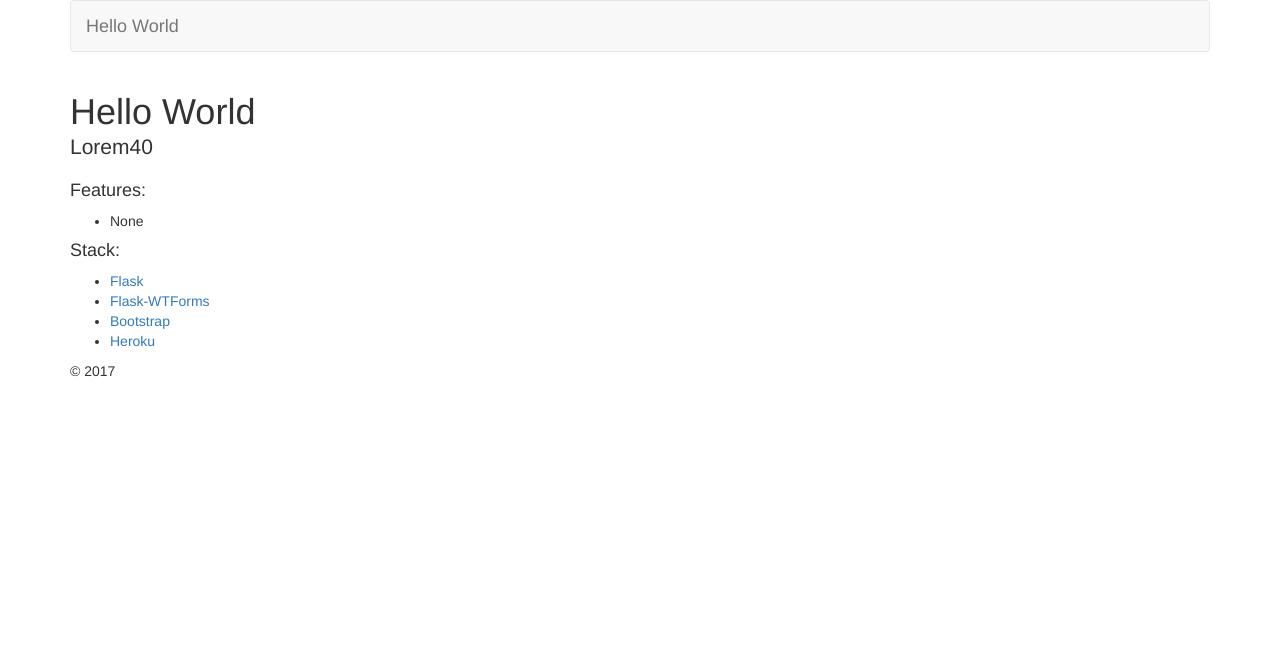
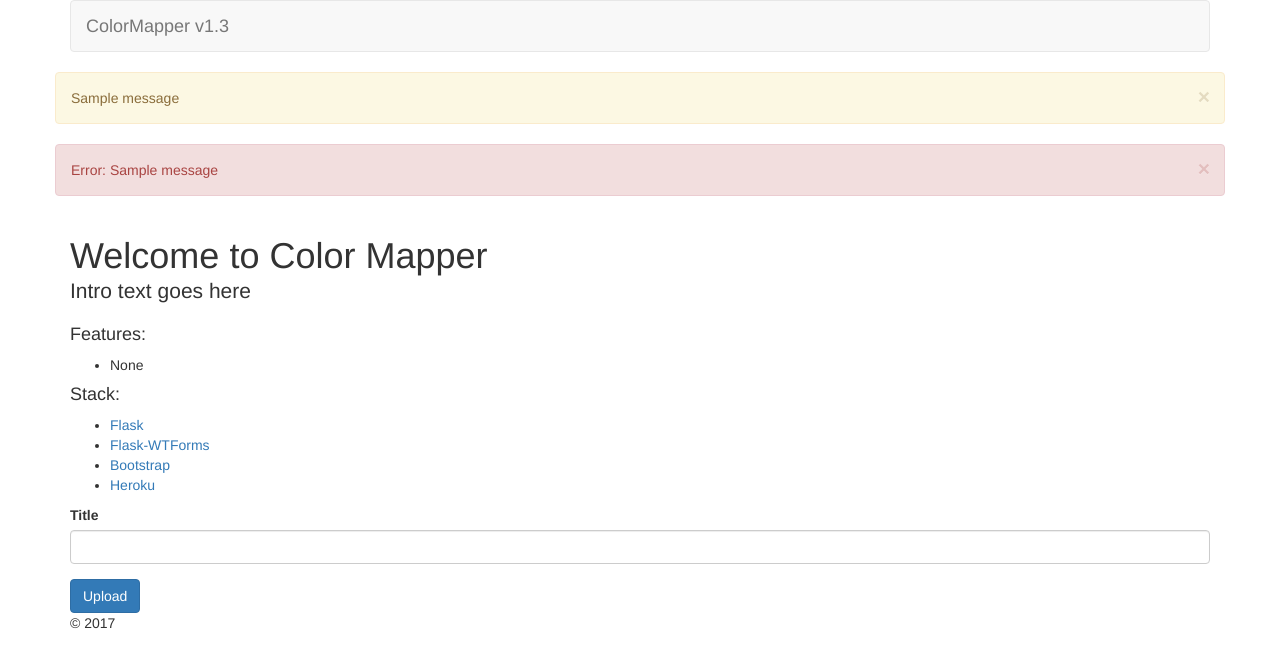
Before and after one commit to andrewmontes87/colorMap, a Flask app: page / in a window 1280 px wide. Shown: the top 668 px of the page. Run offline with Flask 2, Linux system fonts and the light colour scheme; one stand-in notice (Sample message) is shown; some libraries are stand-ins or nearby versions.

Commit message:
basic form submission

```diff
--- /dev/null
+++ b/colorMap/forms.py
@@ -0,0 +1,8 @@
+# -*- coding: utf8 -*-
+from flask_wtf import FlaskForm
+from wtforms import StringField, HiddenField, PasswordField, TextAreaField, SubmitField, SelectField
+from wtforms.validators import DataRequired, EqualTo, Email, Length
+
+class UploadForm(FlaskForm):
+    title = StringField("Title", validators=[DataRequired("Please enter a note title")])
+    submit = SubmitField("Upload")
--- a/colorMap/routes.py
+++ b/colorMap/routes.py
@@ -5,11 +5,16 @@
     request, abort, redirect, Markup
 from flask_script import Manager
 from flask_moment import Moment
+from flask_wtf.csrf import CSRFProtect
+
+from forms import UploadForm
+from ColorMapper.ColorMapper import ColorMapper
 
 
 app = Flask(__name__)
 app.secret_key = os.environ.get('SECRET_KEY', 'development_secret_key')
 
+csrf = CSRFProtect(app)
 manager = Manager(app)
 moment = Moment(app)
 
@@ -18,26 +23,40 @@
     url_for('static', filename='img/**/*.jpg')
     return True
 
-@app.route('/')
+
+@app.route('/', methods=['GET', 'POST'])
 def home_route():
     before_route_load()
 
+    form = UploadForm()
+
+    if form.validate_on_submit():
+        flash("Successful submission.", 'message')
+
+
+
     return render_template('home.html',
+                            form=form,
                             page_title='Home')
+
+
+
+
 
 
 @app.route('/hello')
 def hello():
     return 'Hello, World'
 
-
 @app.errorhandler(404)
 def page_not_found(error):
+    before_route_load()
     return render_template('404.html',
                             page_title='Not Found'), 404
 
 @app.errorhandler(500)
 def internal_server_error(e):
+    before_route_load()
     return render_template('500.html',
                             page_title='Server Error'), 500
 
--- /dev/null
+++ b/colorMap/templates/alert_bar.html
@@ -0,0 +1,22 @@
+{% for message in get_flashed_messages(category_filter=["message"]) %}
+<div class="alert alert-warning alert-dismissable" role="alert">
+  {{ message }}
+  <button
+    type="button"
+    class="close"
+    data-dismiss="alert"
+    aria-label="Close"><span aria-hidden="true">&times;</span>
+  </button>
+</div>
+{% endfor %}
+{% for error in get_flashed_messages(category_filter=["error"]) %}
+<div class="alert alert-danger alert-dismissable" role="alert">
+  Error: {{ error }}
+  <button
+    type="button"
+    class="close"
+    data-dismiss="alert"
+    aria-label="Close"><span aria-hidden="true">&times;</span>
+  </button>
+</div>
+{% endfor %}
--- a/colorMap/templates/header.html
+++ b/colorMap/templates/header.html
@@ -5,11 +5,14 @@
         <nav class="navbar navbar-default">
           <div class="container-fluid">
             <div class="navbar-header">
-              <a class="navbar-brand" href="/">Hello World</a>
+              <a class="navbar-brand" href="/">ColorMapper v1.3</a>
             </div>
           </div><!-- /.container-fluid -->
         </nav>
       </div>
     </div>
+    <div class="row">
+      {% include "alert_bar.html" %}
+    </div>
   </div>
 </div>
--- a/colorMap/templates/home.html
+++ b/colorMap/templates/home.html
@@ -1,23 +1,38 @@
 {% extends "layout.html" %}
 {% block body %}
+{% import "macros.html" as macros %}
+
 
 <div class="main container-wrap">
   <div class="container">
     <div class="row">
       <div class="col-sm-12">
-        <h1>Hello World
-        <p class="lead">Lorem40</p>
+        <h1>Welcome to Color Mapper
+        <p class="lead">Intro text goes here</p>
         <h4>Features:</h4>
         <ul>
           <li>None</li>
         </ul>
         <h4>Stack:</h4>
-         <ul>
+        <ul>
           <li><a href="http://flask.pocoo.org/" title="Flask" target="_blank">Flask</a></li>
           <li><a href="https://flask-wtf.readthedocs.io/en/stable/" title="Flask-WTForms" target="_blank">Flask-WTForms</a></li>
           <li><a href="http://getbootstrap.com/" title="Bootstrap" target="_blank">Bootstrap</a></li>
           <li><a href="https://www.heroku.com/" title="Heroku" target="_blank">Heroku</a></li>
         </ul>
+        <form
+          method="POST"
+          action="/"
+          class="upload-form"
+        >
+          {{ form.hidden_tag() }}
+          <div class="form-group">
+            {{ form.title.label }}
+            {{ form.title(class="form-control") }}
+            {{ macros.form_errors(form.title) }}
+          </div>
+          {{ form.submit(class="btn btn-primary") }}
+        </form>
       </div>
     </div>
   </div>
--- /dev/null
+++ b/colorMap/templates/macros.html
@@ -0,0 +1,7 @@
+{% macro form_errors(field) %}
+  {% if field.errors %}
+    {% for error in field.errors %}
+      <p class="error-message text-danger">{{ error }}</p>
+    {% endfor %}
+  {% endif %}
+{% endmacro %}
```
Also changed, not shown: colorMap/templates/results.html (added).
